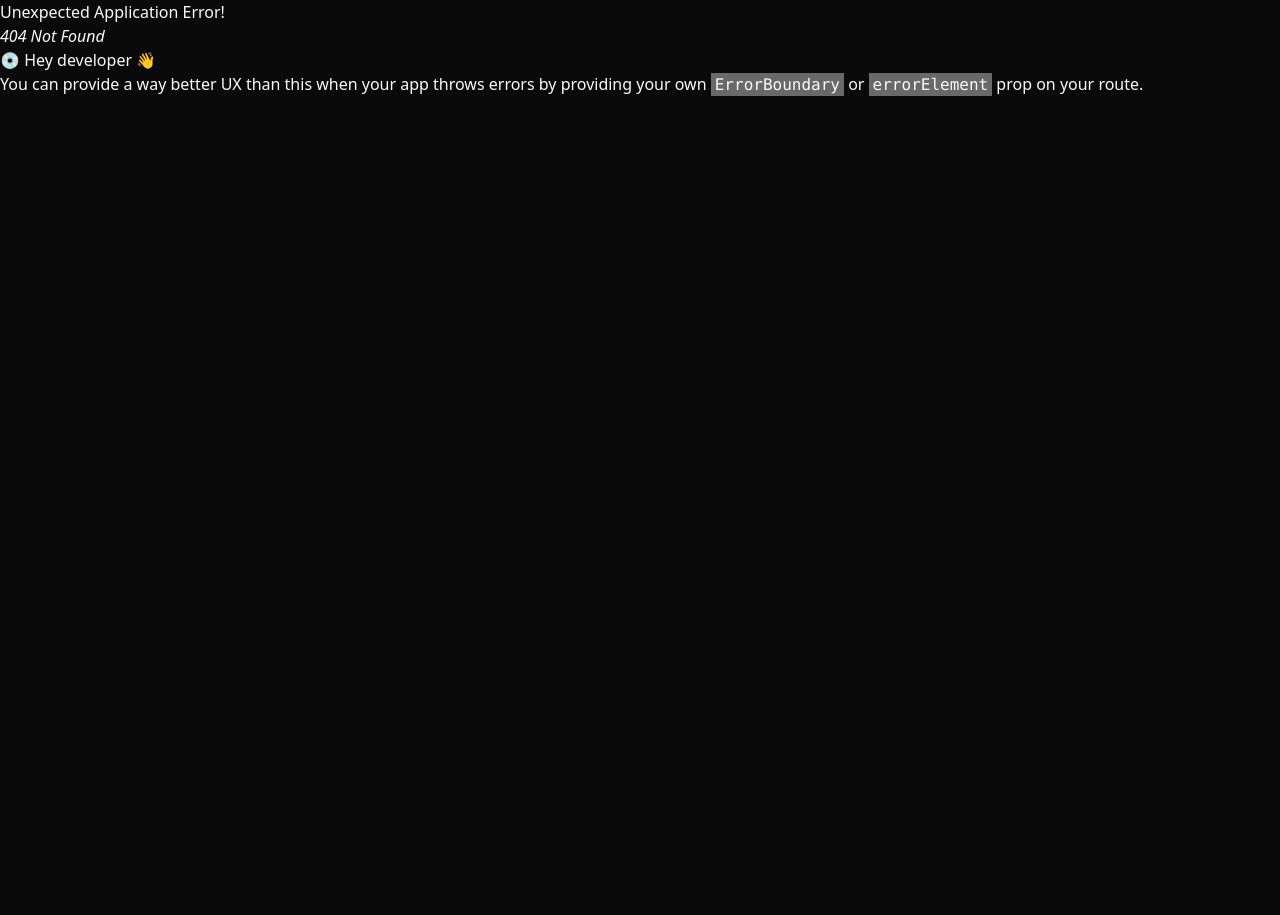
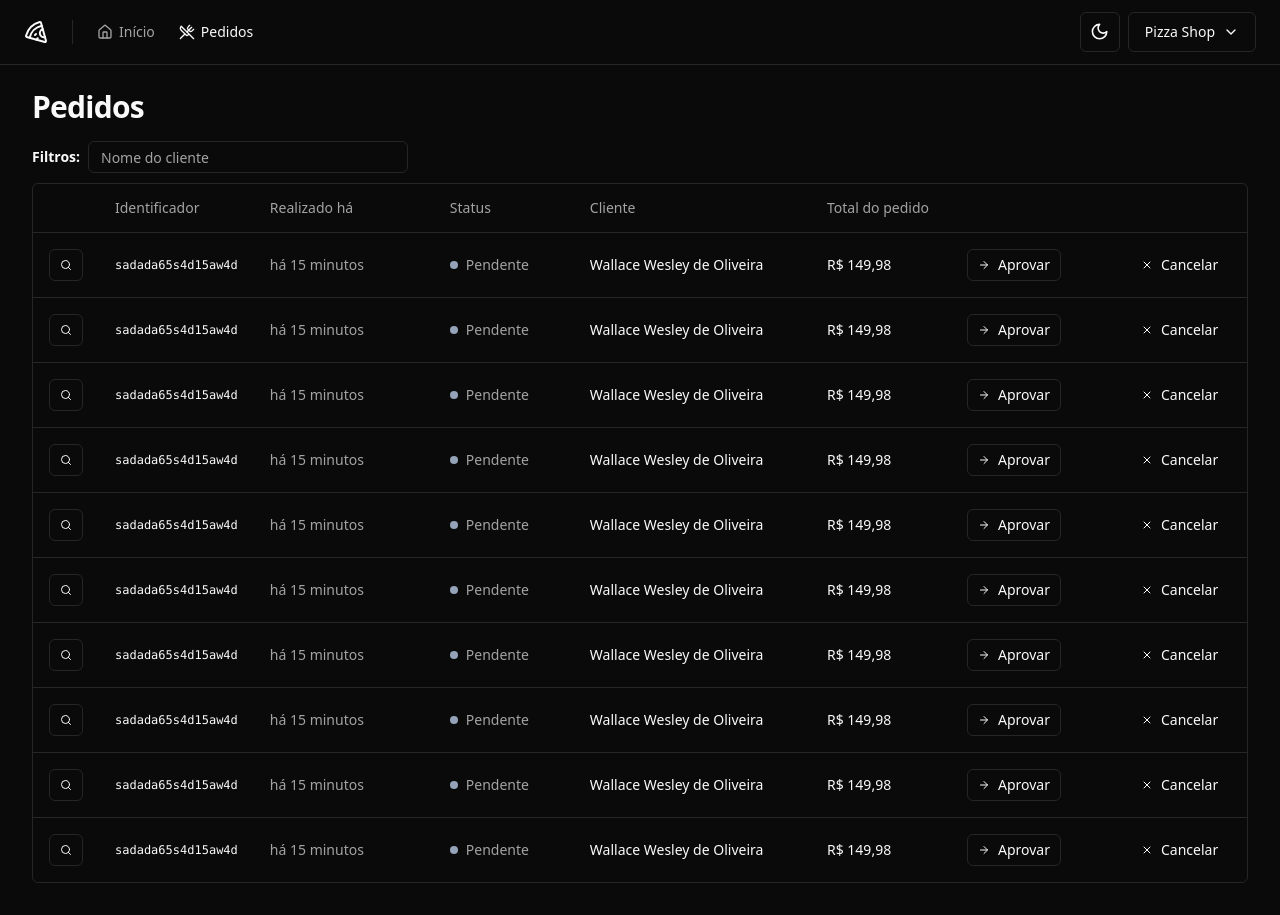
Before and after one commit to wallacewolv/pizzashop-web, a React app: page /orders in a window 1280 px wide. Before the commit this address had no page. Before the commit the page ends 800 px from the top, so only its background shows below. Built offline with nearby package versions, Linux system fonts and the light colour scheme; the HTML template or start-up script is replaced by a standard one.

Commit message:
feat: Página: Listagem de pedidos

```diff
--- a/src/components/ui/button.tsx
+++ b/src/components/ui/button.tsx
@@ -22,6 +22,7 @@
       size: {
         default: 'h-10 px-4 py-2',
         sm: 'h-9 rounded-md px-3',
+        xs: 'h-8 px-2.5',
         lg: 'h-11 rounded-md px-8',
         icon: 'h-10 w-10',
       },
--- /dev/null
+++ b/src/components/ui/table.tsx
@@ -0,0 +1,117 @@
+import * as React from "react"
+
+import { cn } from "@/lib/utils"
+
+const Table = React.forwardRef<
+  HTMLTableElement,
+  React.HTMLAttributes<HTMLTableElement>
+>(({ className, ...props }, ref) => (
+  <div className="relative w-full overflow-auto">
+    <table
+      ref={ref}
+      className={cn("w-full caption-bottom text-sm", className)}
+      {...props}
+    />
+  </div>
+))
+Table.displayName = "Table"
+
+const TableHeader = React.forwardRef<
+  HTMLTableSectionElement,
+  React.HTMLAttributes<HTMLTableSectionElement>
+>(({ className, ...props }, ref) => (
+  <thead ref={ref} className={cn("[&_tr]:border-b", className)} {...props} />
+))
+TableHeader.displayName = "TableHeader"
+
+const TableBody = React.forwardRef<
+  HTMLTableSectionElement,
+  React.HTMLAttributes<HTMLTableSectionElement>
+>(({ className, ...props }, ref) => (
+  <tbody
+    ref={ref}
+    className={cn("[&_tr:last-child]:border-0", className)}
+    {...props}
+  />
+))
+TableBody.displayName = "TableBody"
+
+const TableFooter = React.forwardRef<
+  HTMLTableSectionElement,
+  React.HTMLAttributes<HTMLTableSectionElement>
+>(({ className, ...props }, ref) => (
+  <tfoot
+    ref={ref}
+    className={cn(
+      "border-t bg-muted/50 font-medium [&>tr]:last:border-b-0",
+      className
+    )}
+    {...props}
+  />
+))
+TableFooter.displayName = "TableFooter"
+
+const TableRow = React.forwardRef<
+  HTMLTableRowElement,
+  React.HTMLAttributes<HTMLTableRowElement>
+>(({ className, ...props }, ref) => (
+  <tr
+    ref={ref}
+    className={cn(
+      "border-b transition-colors hover:bg-muted/50 data-[state=selected]:bg-muted",
+      className
+    )}
+    {...props}
+  />
+))
+TableRow.displayName = "TableRow"
+
+const TableHead = React.forwardRef<
+  HTMLTableCellElement,
+  React.ThHTMLAttributes<HTMLTableCellElement>
+>(({ className, ...props }, ref) => (
+  <th
+    ref={ref}
+    className={cn(
+      "h-12 px-4 text-left align-middle font-medium text-muted-foreground [&:has([role=checkbox])]:pr-0",
+      className
+    )}
+    {...props}
+  />
+))
+TableHead.displayName = "TableHead"
+
+const TableCell = React.forwardRef<
+  HTMLTableCellElement,
+  React.TdHTMLAttributes<HTMLTableCellElement>
+>(({ className, ...props }, ref) => (
+  <td
+    ref={ref}
+    className={cn("p-4 align-middle [&:has([role=checkbox])]:pr-0", className)}
+    {...props}
+  />
+))
+TableCell.displayName = "TableCell"
+
+const TableCaption = React.forwardRef<
+  HTMLTableCaptionElement,
+  React.HTMLAttributes<HTMLTableCaptionElement>
+>(({ className, ...props }, ref) => (
+  <caption
+    ref={ref}
+    className={cn("mt-4 text-sm text-muted-foreground", className)}
+    {...props}
+  />
+))
+TableCaption.displayName = "TableCaption"
+
+export {
+  Table,
+  TableHeader,
+  TableBody,
+  TableFooter,
+  TableHead,
+  TableRow,
+  TableCell,
+  TableCaption,
+}
--- /dev/null
+++ b/src/pages/app/orders/orders.tsx
@@ -0,0 +1,91 @@
+import { ArrowRight, Search, X } from 'lucide-react'
+import { Helmet } from 'react-helmet-async'
+
+import { Button } from '../../../components/ui/button'
+import { Input } from '../../../components/ui/input'
+import {
+  Table,
+  TableBody,
+  TableCell,
+  TableHead,
+  TableHeader,
+  TableRow,
+} from '../../../components/ui/table'
+
+export function Orders() {
+  return (
+    <>
+      <Helmet title="Pedidos" />
+      <div className="flex flex-col gap-4">
+        <h1 className="text-3xl font-bold tracking-tight">Pedidos</h1>
+      </div>
+      <div className="space-y-2.5">
+        <form className="flex items-center gap-2">
+          <span className="text-sm font-semibold">Filtros:</span>
+          <Input placeholder="Nome do cliente" className="h-8 w-[320px]" />
+        </form>
+
+        <div className="rounded-md border">
+          <Table>
+            <TableHeader>
+              <TableRow>
+                <TableHead className="w-[64px]"></TableHead>
+                <TableHead className="w-[140px]">Identificador</TableHead>
+                <TableHead className="w-[180px]">Realizado há</TableHead>
+                <TableHead className="w-[140px]">Status</TableHead>
+                <TableHead>Cliente</TableHead>
+                <TableHead className="w-[140px]">Total do pedido</TableHead>
+                <TableHead className="w-[164px]"></TableHead>
+                <TableHead className="w-[132px]"></TableHead>
+              </TableRow>
+            </TableHeader>
+            <TableBody>
+              {Array.from({ length: 10 }).map((_, i) => {
+                return (
+                  <TableRow key={i}>
+                    <TableCell>
+                      <Button variant="outline" size="xs">
+                        <Search className="h-3 w-3" />
+                        <span className="sr-only">Detalhes do pedido</span>
+                      </Button>
+                    </TableCell>
+                    <TableCell className="font-mono text-xs font-medium">
+                      sadada65s4d15aw4d
+                    </TableCell>
+                    <TableCell className="text-muted-foreground">
+                      há 15 minutos
+                    </TableCell>
+                    <TableCell>
+                      <div className="flex items-center gap-2">
+                        <span className="h-2 w-2 rounded-full bg-slate-400" />
+                        <span className="font-medium text-muted-foreground">
+                          Pendente
+                        </span>
+                      </div>
+                    </TableCell>
+                    <TableCell className="font-medium">
+                      Wallace Wesley de Oliveira
+                    </TableCell>
+                    <TableCell className="font-medium">R$ 149,98</TableCell>
+                    <TableCell>
+                      <Button variant="outline" size="xs">
+                        <ArrowRight className="mr-2 h-3 w-3" />
+                        Aprovar
+                      </Button>
+                    </TableCell>
+                    <TableCell>
+                      <Button variant="ghost" size="xs">
+                        <X className="mr-2 h-3 w-3" />
+                        Cancelar
+                      </Button>
+                    </TableCell>
+                  </TableRow>
+                )
+              })}
+            </TableBody>
+          </Table>
+        </div>
+      </div>
+    </>
+  )
+}
--- a/src/routes.tsx
+++ b/src/routes.tsx
@@ -3,6 +3,7 @@
 import { AppLayout } from './pages/_layouts/app'
 import { AuthLayout } from './pages/_layouts/auth'
 import { Dashboard } from './pages/app/dashboard'
+import { Orders } from './pages/app/orders/orders'
 import { SignIn } from './pages/auth/sign-in'
 import { SignUp } from './pages/auth/sign-up'
 
@@ -10,7 +11,10 @@
   {
     path: '/',
     element: <AppLayout />,
-    children: [{ path: '/', element: <Dashboard /> }],
+    children: [
+      { path: '/orders', element: <Orders /> },
+      { path: '/', element: <Dashboard /> },
+    ],
   },
   {
     path: '/',
```
